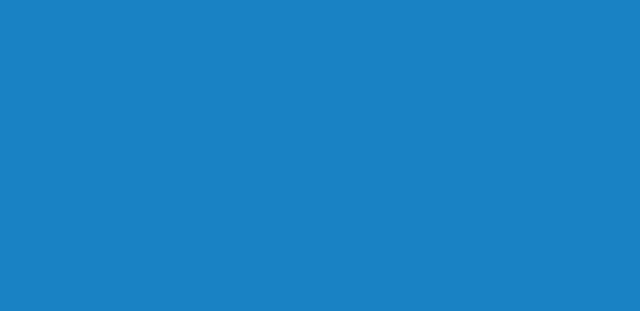
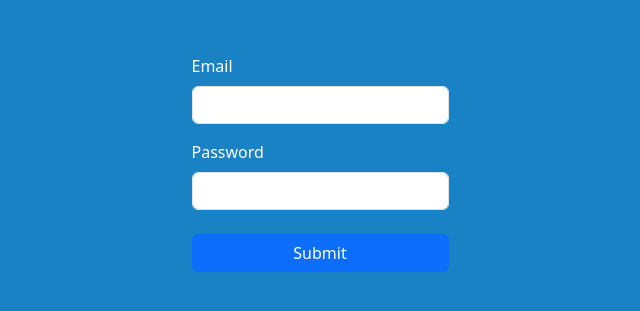
Before and after one commit to DomeT99/pass-vault, a Vue app: page / in a window 1280 px wide. Shown: the part 237-548 px from the top of the page, without its empty margins (320-960 px from the left). Built offline with nearby package versions, Linux system fonts and the light colour scheme.

Commit message:
feat: create form component

```diff
--- a/src/assets/scss/bootstrap-override.scss
+++ b/src/assets/scss/bootstrap-override.scss
@@ -2,3 +2,8 @@
 .bg-primary {
   background-color: var(--primary-color) !important;
 }
+
+/*Buttons*/
+/* .btn{
+
+} */
--- /dev/null
+++ b/src/components/common/Form.vue
@@ -0,0 +1,5 @@
+<template>
+    <form class="p-4">
+        <slot></slot>
+    </form>
+</template>
--- a/src/views/SignIn.vue
+++ b/src/views/SignIn.vue
@@ -1,8 +1,24 @@
-<script setup lang="ts"></script>
+<script setup lang="ts">
+import Form from '../components/common/Form.vue';
+</script>
 <template>
   <section class="bg-primary min-vh-100 v-align-center">
     <article class="row-cols-sm-1">
-      <div class="col-sm-12 justify-content-center d-flex"></div>
+      <div class="col-sm-12 justify-content-center d-flex">
+        <Form>
+          <div class="mb-3">
+            <label for="email" class="form-label text-white">Email</label>
+            <input type="email" class="form-control" id="email">
+          </div>
+          <div class="mb-4">
+            <label for="password" class="form-label text-white">Password</label>
+            <input type="password" class="form-control" id="password">
+          </div>
+          <div class="justify-content-center d-flex">
+            <button type="submit" class="btn btn-primary w-100">Submit</button>
+          </div>
+        </Form>
+      </div>
     </article>
   </section>
 </template>
@@ -13,4 +29,8 @@
   align-items: center;
   justify-content: center;
 }
+
+.w-100 {
+  width: 100% !important;
+}
 </style>
```
